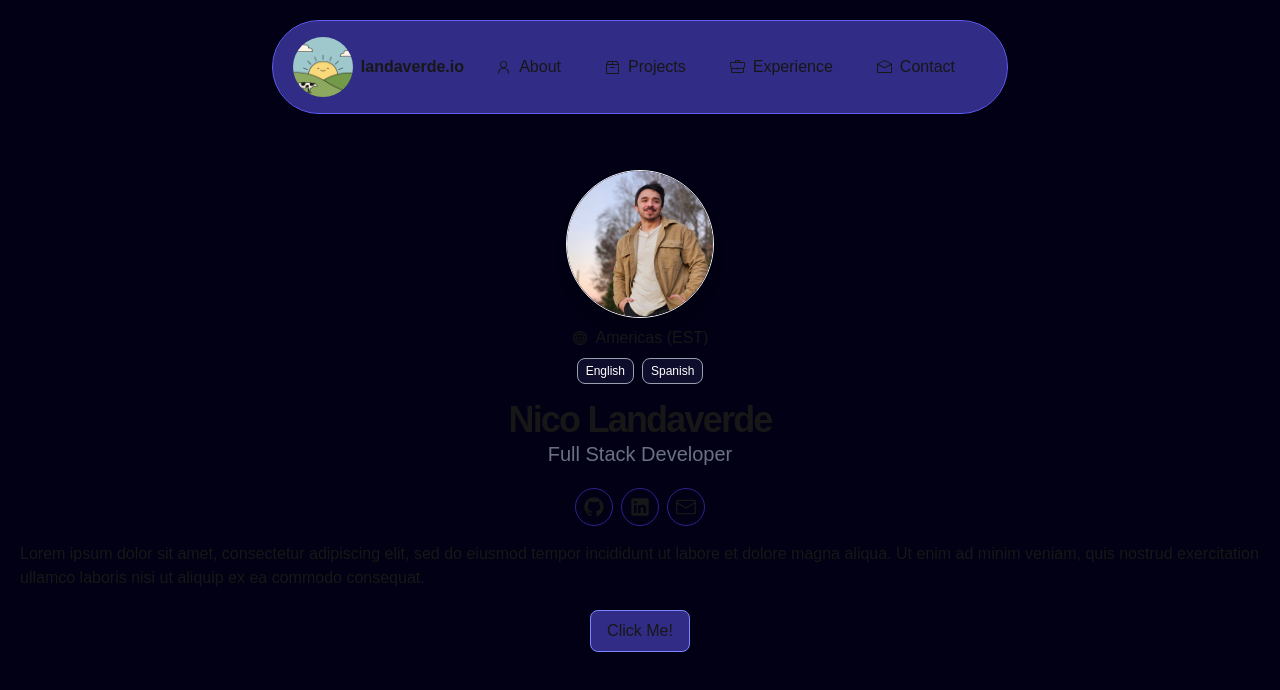
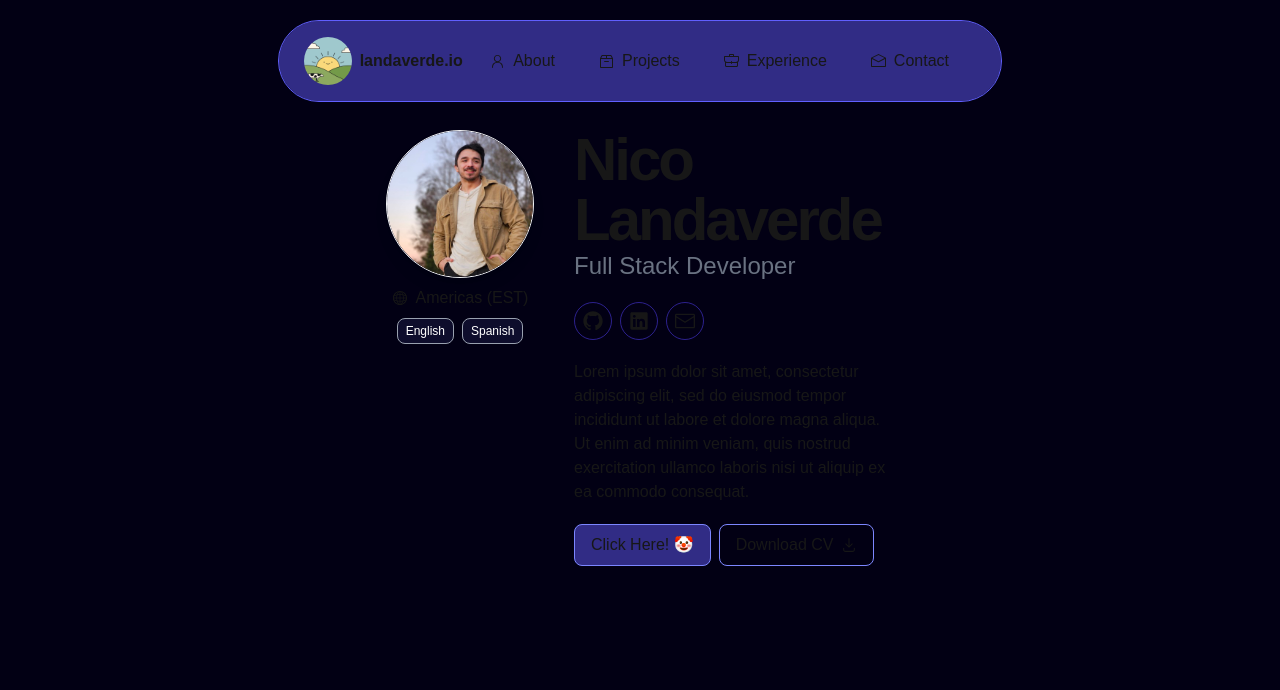
Before and after one commit to landaverdend/portfolio-site, a Next.js app: page / in a window 1280 px wide. Shown: the top 690 px of the page. Built offline with nearby package versions, Linux system fonts and the light colour scheme.

Commit message:
updating again

```diff
--- a/app/page.tsx
+++ b/app/page.tsx
@@ -1,29 +1,33 @@
 'use client';
 
-import { GlobeIcon, GitHubLogoIcon, LinkedInLogoIcon, EnvelopeClosedIcon } from '@radix-ui/react-icons';
+import Button from '@/components/button';
+import { GlobeIcon, GitHubLogoIcon, LinkedInLogoIcon, EnvelopeClosedIcon, DownloadIcon } from '@radix-ui/react-icons';
 import Image from 'next/image';
 import Link from 'next/link';
 
 export default function Home() {
   return (
     <div className="">
-      <main className="w-full flex flex-col items-center justify-center gap-4 pt-10">
+      <main
+        className="w-full flex flex-col items-center justify-center gap-4
+        lg:flex-row lg:gap-10 lg:items-start">
         <div className="flex flex-col items-center justify-center gap-2">
           <Image src="/me.jpg" alt="logo" width={148} height={148} className="rounded-full border-1 border-gray-100 shadow-lg" />
           <div className="flex flex-row items-center justify-center gap-2">
             <GlobeIcon className="w-4 h-4" />
             <span>Americas (EST)</span>
           </div>
-          <div className="flex flex-row items-center justify-center gap-2">
+
+          <div className="flex flex-row items-center justify-center gap-2 ">
             <span className="text-white bg-indigo-400/10 rounded-lg px-2 py-1 text-xs border border-gray-400">English</span>
             <span className="text-white bg-indigo-400/10 rounded-lg px-2 py-1 text-xs border border-gray-400">Spanish</span>
           </div>
         </div>
 
-        <div className="flex flex-col items-center justify-center gap-5">
-          <div className="flex flex-col items-center">
-            <h1 className="text-4xl font-extrabold tracking-tighter">Nico Landaverde</h1>
-            <span className="text-xl text-gray-500 font-light">Full Stack Developer</span>
+        <div className="flex flex-col items-center justify-center gap-5 lg:w-1/4 lg:items-start">
+          <div className="flex flex-col items-center lg:items-start">
+            <h1 className="text-4xl font-extrabold tracking-tighter lg:text-6xl">Nico Landaverde</h1>
+            <span className="text-xl text-gray-500 font-light lg:text-2xl">Full Stack Developer</span>
           </div>
 
           <div className="flex flex-row items-center justify-center gap-2">
@@ -32,20 +36,27 @@ export default function Home() {
               href="https://www.linkedin.com/in/nicodemus-landaverde-7562ba19a/"
               icon={<LinkedInLogoIcon className="w-5 h-5" />}
             />
-            <SocialButton href="mailto:nicodemus.landaverde98@gmail.com" icon={<EnvelopeClosedIcon className="w-5 h-5" />} />
+            <SocialButton
+              href="mailto:nicodemus.landaverde98@gmail.com?subject=Hello&body=Hi%20Nico,"
+              icon={<EnvelopeClosedIcon className="w-5 h-5" />}
+            />
           </div>
-        </div>
 
-        <div className="flex flex-col items-center justify-center w-full gap-5">
-          <p className="mx-5">
+          <p className="mx-5 lg:text-left lg:mx-auto">
             Lorem ipsum dolor sit amet, consectetur adipiscing elit, sed do eiusmod tempor incididunt ut labore et dolore magna
             aliqua. Ut enim ad minim veniam, quis nostrud exercitation ullamco laboris nisi ut aliquip ex ea commodo consequat.
           </p>
 
-          <div className="">
-            <button className="bg-indigo-900 rounded-lg px-4 py-2  border border-indigo-400">
-              <span>Click Me!</span>
-            </button>
+          <div className="flex flex-row items-center gap-2">
+            <Button onClick={() => alert('Hello!')}>
+              <span className="text-nowrap">Click Here! 🤡</span>
+            </Button>
+            <Button onClick={() => alert('Hello!')} alt>
+              <span className="flex flex-row items-center gap-2 text-nowrap">
+                Download CV
+                <DownloadIcon className="w-4 h-4" />
+              </span>
+            </Button>
           </div>
         </div>
       </main>
--- /dev/null
+++ b/components/button.tsx
@@ -0,0 +1,27 @@
+type ButtonProps = {
+  children: React.ReactNode;
+  onClick: () => void;
+  alt?: boolean;
+};
+
+export default function Button({ children, onClick, alt }: ButtonProps) {
+  if (alt) return <AltButton children={children} onClick={onClick} />;
+
+  return (
+    <button
+      className="bg-indigo-900 rounded-lg px-4 py-2  border border-indigo-400 hover:bg-indigo-400/20 transition-colors duration-300 cursor-pointer"
+      onClick={onClick}>
+      {children}
+    </button>
+  );
+}
+
+function AltButton({ children, onClick }: ButtonProps) {
+  return (
+    <button
+      className="rounded-lg px-4 py-2  border border-indigo-400 hover:bg-indigo-400/20 transition-colors duration-300 cursor-pointer"
+      onClick={onClick}>
+      {children}
+    </button>
+  );
+}
--- a/components/navbar.tsx
+++ b/components/navbar.tsx
@@ -7,14 +7,14 @@ import { PersonIcon, EnvelopeOpenIcon, ArchiveIcon, BackpackIcon } from '@radix-
 export default function Navbar() {
   return (
     <div
-      className="w-screen flex items-center justify-center fixed bottom-5 left-0 right-0 z-50
+      className="w-full flex items-center justify-center fixed bottom-5 left-0 right-0 z-50
       lg:top-5 lg:bottom-auto">
       <nav
         className="flex items-center justify-center text-center
-        lg:w-fit lg:justify-between
+        lg:min-w-fit lg:justify-between lg:max-w-3/4
         py-1 lg:py-4 px-10 bg-indigo-900 rounded-full bg-clip-padding backdrop-filter backdrop-blur-sm bg-opacity-50 border border-indigo-500">
         <div className="hidden text-center lg:w-1/5 lg:flex items-center justify-center gap-2">
-          <Image src="/logo.png" alt="logo" width={60} height={60} className="rounded-full" />
+          <Image src="/logo.png" alt="logo" width={48} height={48} className="rounded-full" />
           <span className="font-semibold">landaverde.io</span>
         </div>
 
```
